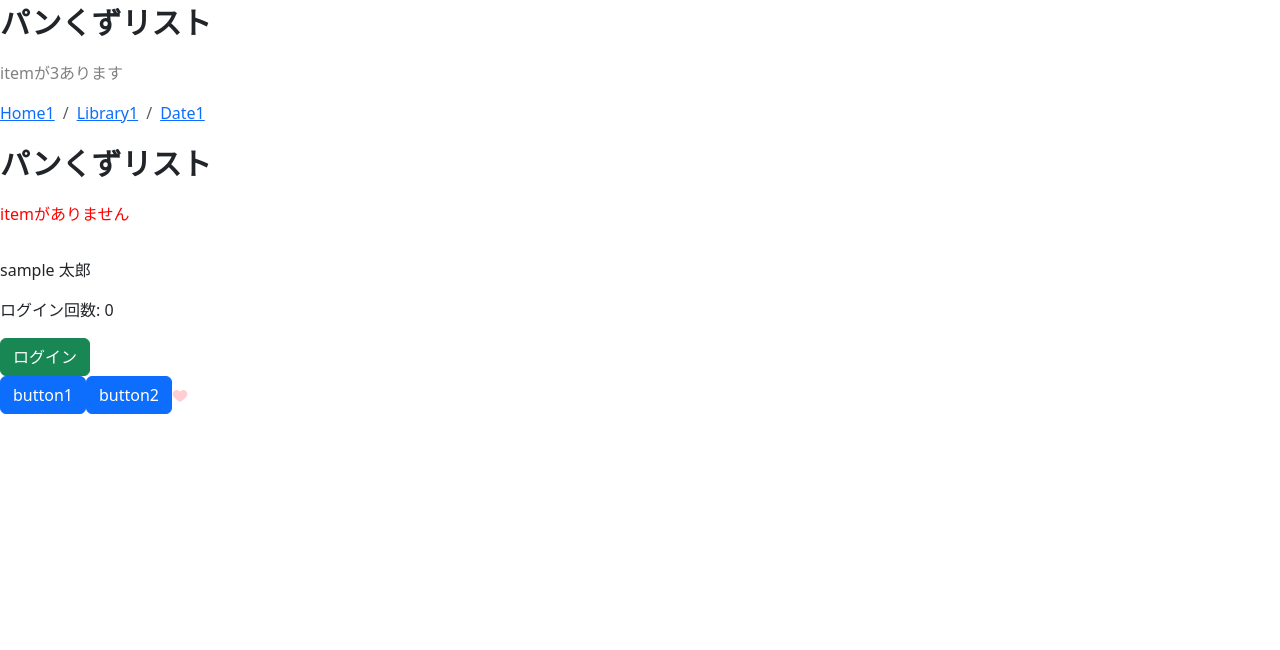
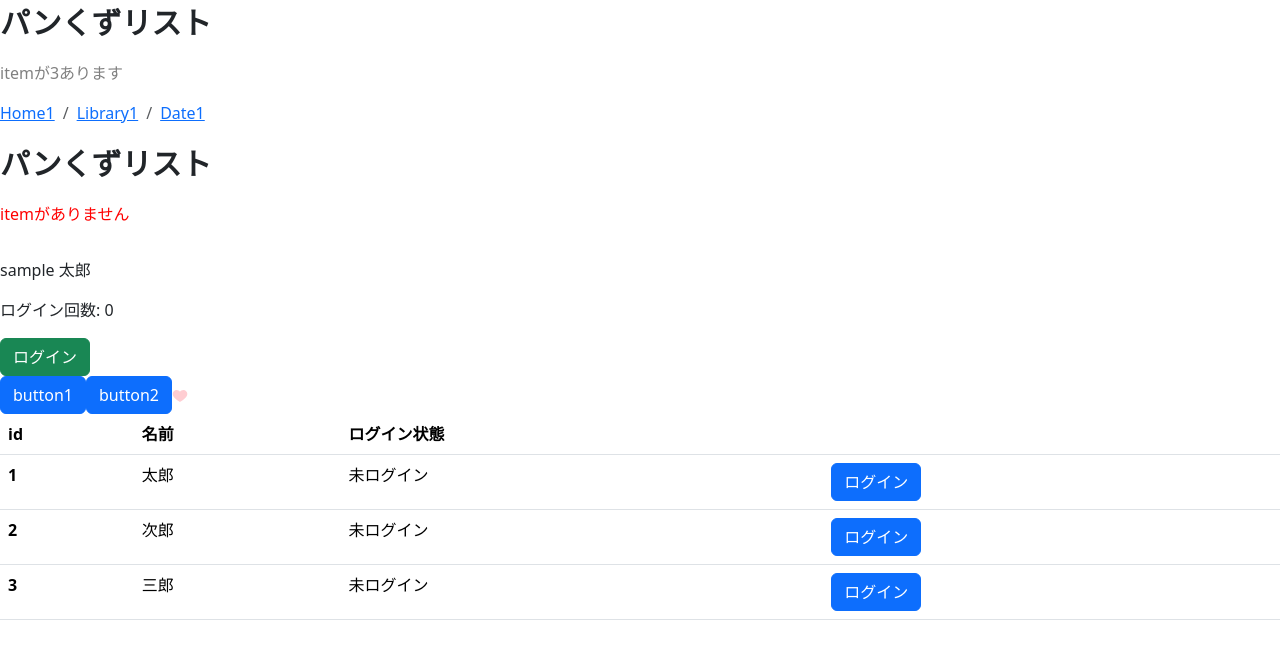
Before and after one commit to umedanaoyuki/react-typescript0909, a React (Vite) app: page / in a window 1280 px wide. Shown: the top 650 px of the page. Built offline with nearby package versions, Linux system fonts and the light colour scheme.

Commit message:
feat: オブジェクトが要素の配列のstate管理

```diff
--- a/src/App.tsx
+++ b/src/App.tsx
@@ -1,6 +1,7 @@
 import { Breadcrumb } from "./components/Breadcrumb";
 import { Like } from "./components/Like";
 import { PrimaryButton } from "./components/PrimaryButton";
+import { UserList } from "./components/UserList";
 import { UserDetail } from "./UserDetail";
 
 function App() {
@@ -17,6 +18,7 @@ function App() {
       <>
         <Like />
       </>
+      <UserList />
     </>
   );
 }
--- /dev/null
+++ b/src/components/UserList.tsx
@@ -0,0 +1,51 @@
+import { useState } from "react";
+
+type User = {
+  id: number;
+  name: string;
+  isLogin: boolean;
+};
+
+export const UserList = () => {
+  const [userList, setUserList] = useState<User[]>([
+    { id: 1, name: "太郎", isLogin: false },
+    { id: 2, name: "次郎", isLogin: false },
+    { id: 3, name: "三郎", isLogin: false },
+  ]);
+
+  const handleLogin = (index: number) => {
+    const newUserList = [...userList];
+    newUserList[index].isLogin = true;
+    setUserList(newUserList);
+  };
+
+  return (
+    <table className="table">
+      <thead>
+        <tr>
+          <th scope="col">id</th>
+          <th scope="col">名前</th>
+          <th scope="col">ログイン状態</th>
+          <th scope="col"></th>
+        </tr>
+      </thead>
+      <tbody>
+        {userList.map((user, index) => (
+          <tr key={user.id}>
+            <th scope="row">{user.id}</th>
+            <td>{user.name}</td>
+            <td>{user.isLogin ? "ログイン中" : "未ログイン"}</td>
+            <td>
+              <button
+                className="btn btn-primary"
+                onClick={() => handleLogin(index)}
+              >
+                ログイン
+              </button>
+            </td>
+          </tr>
+        ))}
+      </tbody>
+    </table>
+  );
+};
```
